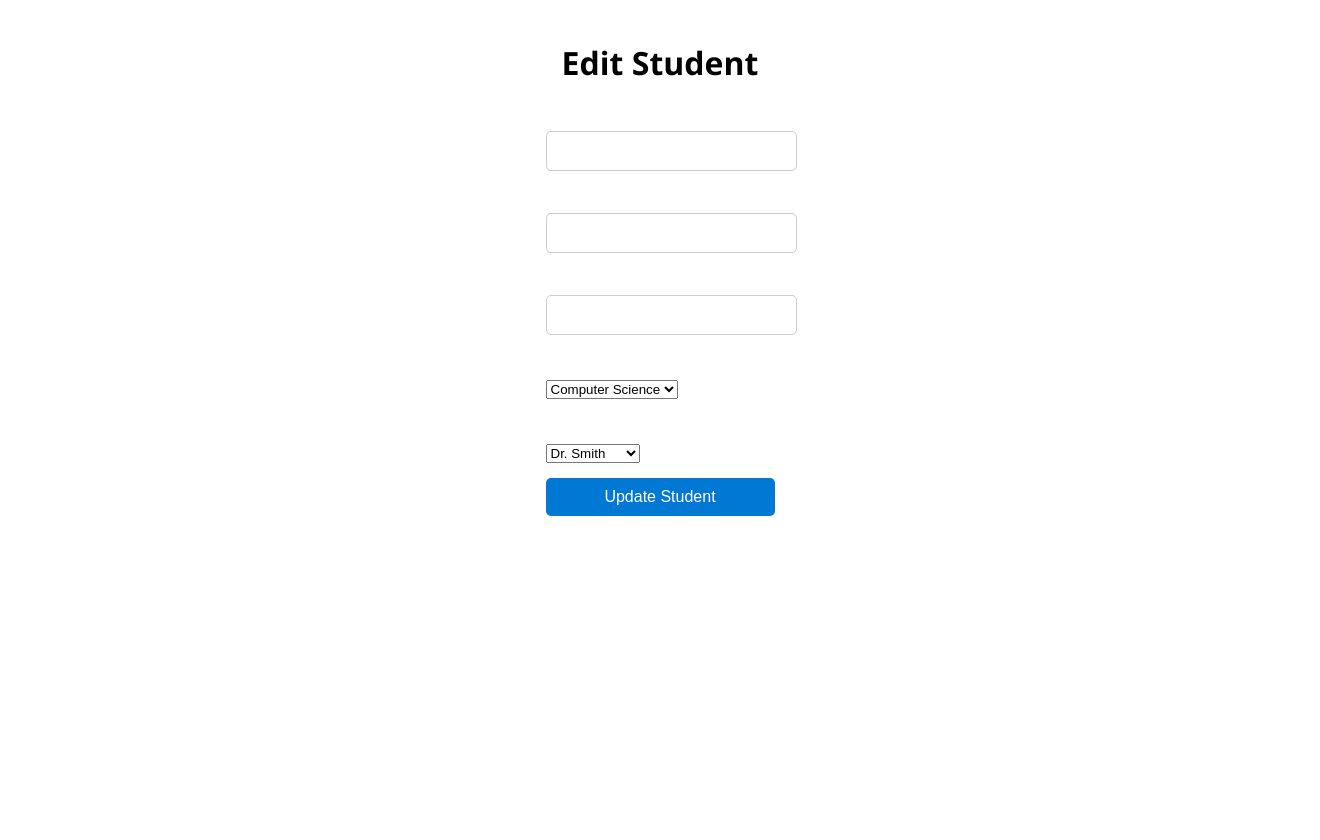
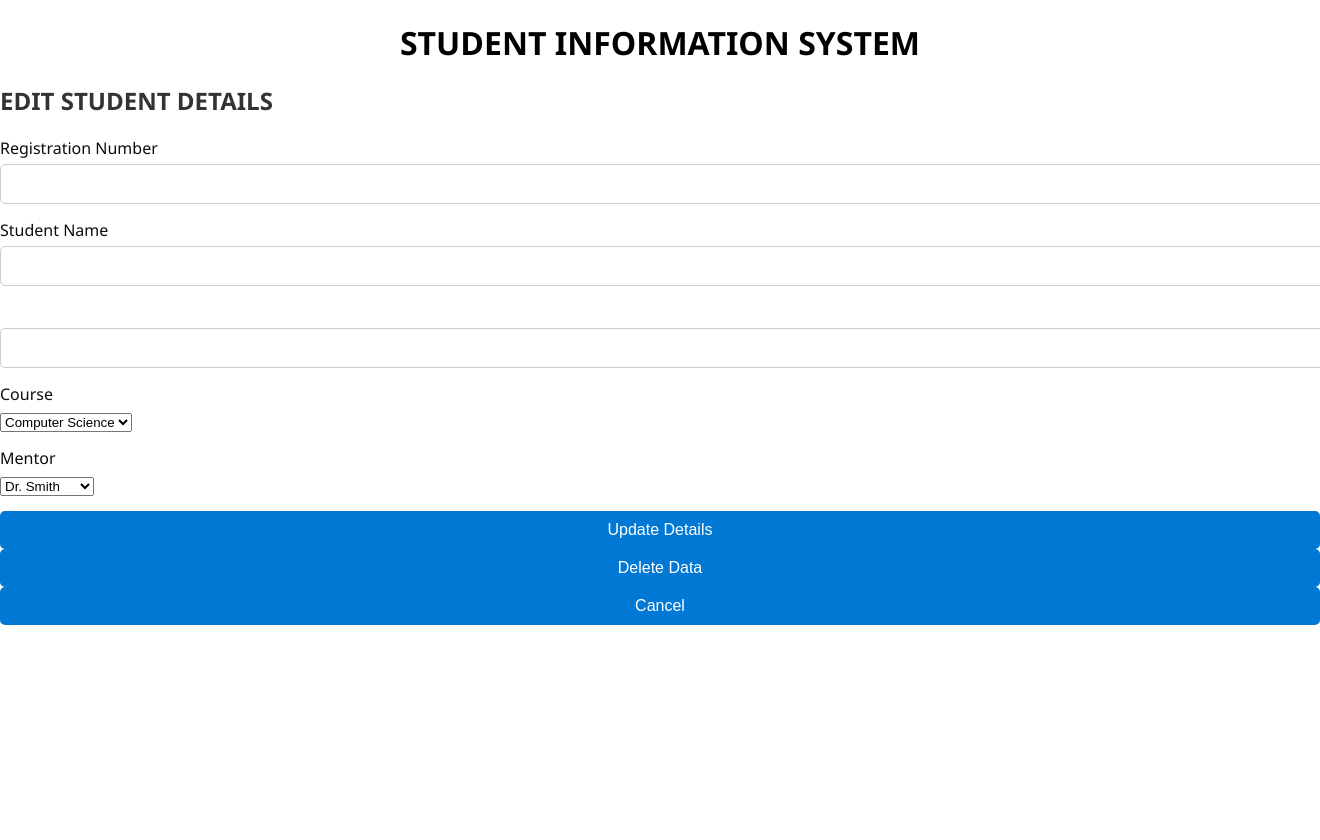
Before and after one commit to rakshiithaaa/student_information_system_old, a Flask app: page /edit_student/1 in a window 1320 px wide; the page is wider, and only the part inside the window is pictured. After the commit the page ends 625 px from the top of that part, so only its background shows below. Run offline with Flask 3, Linux system fonts and the light colour scheme; data that the repository does not hold is empty.

Commit message:
Update edit_student.html

```diff
--- a/templates/edit_student.html
+++ b/templates/edit_student.html
@@ -6,41 +6,116 @@
   <title>Edit Student</title>
   <link rel="stylesheet" href="{{ url_for('static', filename='css/styles.css') }}">
 </head>
-<body>
-  <div class="container">
-    <h1>Edit Student</h1>
-    <form id="editStudentForm" action="/edit_student" method="POST">
-      <input type="hidden" id="student_id" name="student_id" value="{{ student.id }}">
-      <div class="input-group">
-        <label for="reg_number">Register Number</label>
-        <input type="text" id="reg_number" name="reg_number" value="{{ student.reg_number }}" required>
+<body div class="body-add" >
+  <div class="container-add">
+    <!-- Page Title -->
+    <h1 class="page-title">STUDENT INFORMATION SYSTEM</h1>
+    <h2 class="sub-title">EDIT STUDENT DETAILS</h2>
+
+    <!-- Edit Student Form -->
+    <div class="form-container">
+      <form id="editStudentForm" action="/edit_student/{{ student[0] }}" method="POST">
+        <div class="input-row">
+          <div class="input-group-add">
+            <label for="reg_number">Registration Number</label>
+            <input type="text" id="reg_number" name="reg_number" value="{{ student[1] }}" required>
           </div>
-      <div class="input-group">
-        <label for="name">Name</label>
-        <input type="text" id="name" name="name" value="{{ student.name }}" required>
         </div>
-      <div class="input-group">
+        <div class="input-row">
+          <div class="input-group-add">
+            <label for="name">Student Name</label>
+            <input type="text" id="name" name="name" value="{{ student[2] }}" required>
+          </div>
+          <div class="input-group phone-number">
             <label for="phone_number">Phone Number</label>
-        <input type="text" id="phone_number" name="phone_number" value="{{ student.phone_number }}" required>
+            <input type="text" id="phone_number" name="phone_number" value="{{ student[3] }}" required>
           </div>
-      <div class="input-group">
-        <label for="course_name">Course Name</label>
+        </div>
+        <div class="input-row">
+          <div class="input-group-add">
+            <label for="course_name">Course</label>
             <select id="course_name" name="course_name" required>
-          <option value="Computer Science">Computer Science</option>
-          <option value="Mathematics">Mathematics</option>
-          <option value="Physics">Physics</option>
+              <option value="Computer Science" {% if student[4] == "Computer Science" %}selected{% endif %}>Computer Science</option>
+              <option value="Mathematics" {% if student[4] == "Mathematics" %}selected{% endif %}>Mathematics</option>
+              <option value="Physics" {% if student[4] == "Physics" %}selected{% endif %}>Physics</option>
             </select>
           </div>
-      <div class="input-group">
+          <div class="input-group-add">
             <label for="mentor">Mentor</label>
             <select id="mentor" name="mentor" required>
-          <option value="Dr. Smith">Dr. Smith</option>
-          <option value="Dr. Johnson">Dr. Johnson</option>
-          <option value="Dr. Brown">Dr. Brown</option>
+              <option value="Dr. Smith" {% if student[5] == "Dr. Smith" %}selected{% endif %}>Dr. Smith</option>
+              <option value="Dr. Johnson" {% if student[5] == "Dr. Johnson" %}selected{% endif %}>Dr. Johnson</option>
+              <option value="Dr. Brown" {% if student[5] == "Dr. Brown" %}selected{% endif %}>Dr. Brown</option>
             </select>
           </div>
-      <button type="submit">Update Student</button>
+        </div>
       </form>
     </div>
+
+    <!-- Update Student Button -->
+    <div class="button-container-add">
+    <button type="submit" class="submit-button" form="editStudentForm">Update Details</button>
+    <button type="button" class="delete-button" onclick="deleteStudent()">Delete Data</button>
+    <button type="button" class="cancel-button" onclick="window.location.href='/dashboard'">Cancel</button>
+  </div>
+
+  <!-- JavaScript for Validation & Deletion -->
+  <script>
+    // Form Validation
+    document.getElementById('editStudentForm').addEventListener('submit', function (event) {
+      event.preventDefault(); // Prevent form submission
+
+      // Get input values
+      const regNumber = document.getElementById('reg_number').value;
+      const name = document.getElementById('name').value;
+      const phoneNumber = document.getElementById('phone_number').value;
+      const courseName = document.getElementById('course_name').value;
+      const mentor = document.getElementById('mentor').value;
+
+      // Validation: Check if all fields are filled
+      if (!regNumber || !name || !phoneNumber || !courseName || !mentor) {
+        alert("Please fill all the fields.");
+        return;
+      }
+
+      // Validation: Check if phone number has 10 digits
+      if (!/^\d{10}$/.test(phoneNumber)) {
+        alert("Phone number must be 10 digits (numbers only).");
+        return;
+      }
+
+      // Submit the form if all validations pass
+      document.getElementById('editStudentForm').submit();
+      alert("Student updated successfully!");
+    });
+
+    // Delete Student Function
+    function deleteStudent() {
+      if (confirm("Are you sure you want to delete this student?")) {
+        const studentId = "{{ student[0] }}"; // Get the student ID from the template
+        fetch(`/delete_student/${studentId}`, {
+          method: 'DELETE',
+        })
+          .then((response) => {
+            if (!response.ok) {
+              throw new Error("Network response was not ok");
+            }
+            return response.json();
+          })
+          .then((data) => {
+            if (data.success) {
+              alert("Student deleted successfully!");
+              window.location.href = "/dashboard"; // Redirect to dashboard
+            } else {
+              alert("Failed to delete student: " + data.message);
+            }
+          })
+          .catch((error) => {
+            console.error("Error:", error);
+            alert("An error occurred while deleting the student.");
+          });
+      }
+    }
+  </script>
 </body>
 </html>
```
Lines whose indentation alone changed are shown as unchanged.
